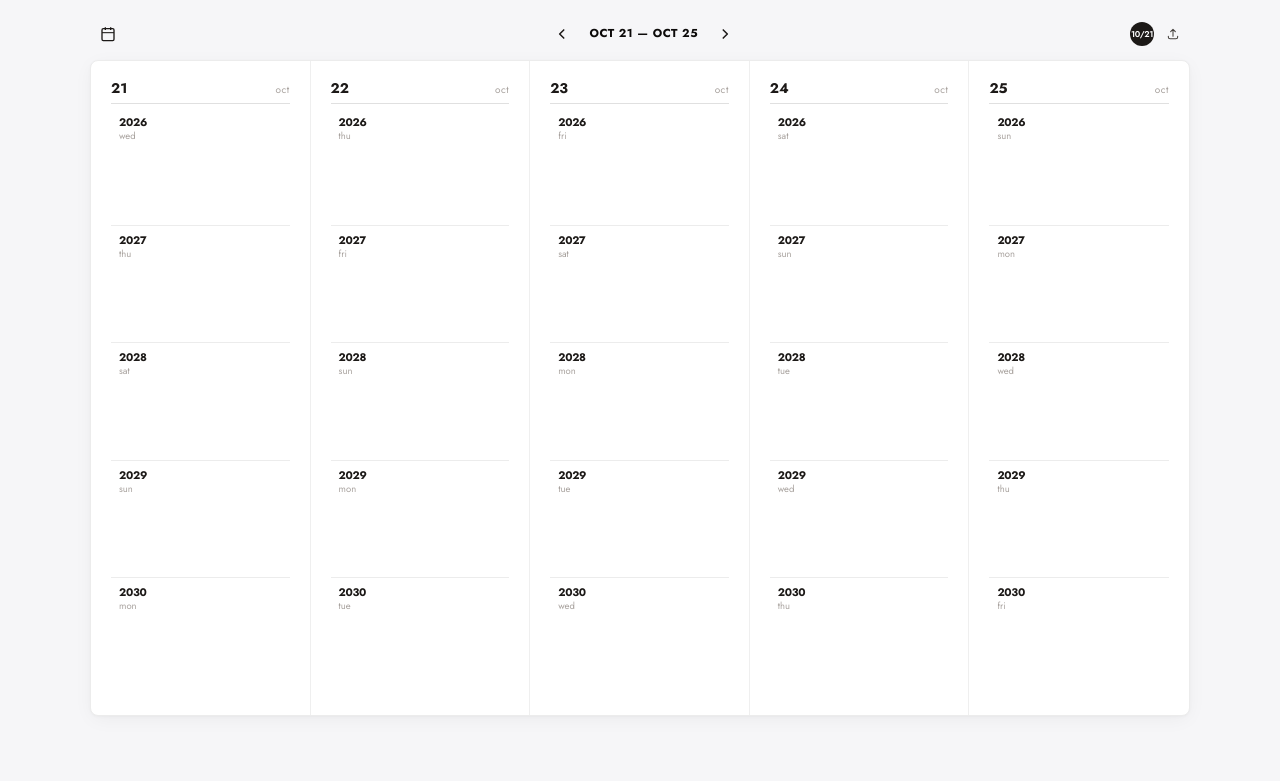
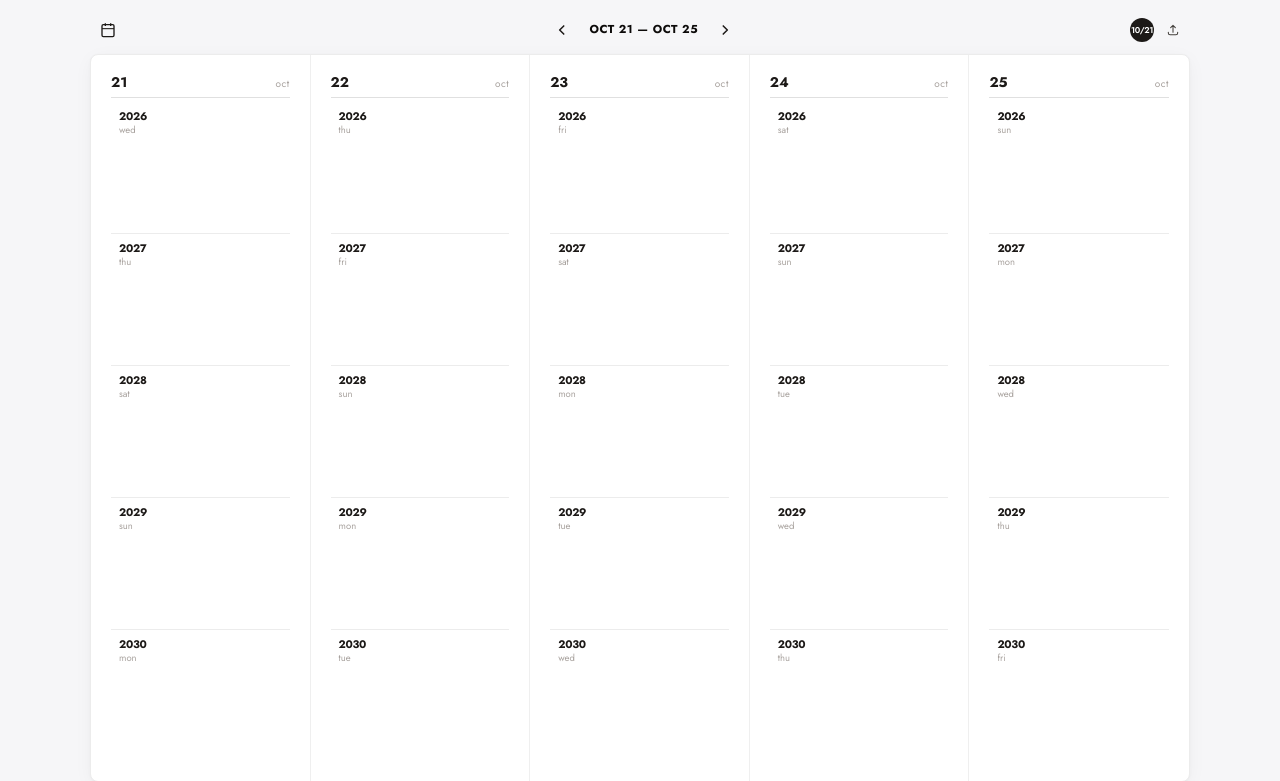
Before and after one commit to 877gee/the_baton_dairy, a plain HTML site: page index.html in a window 1280 px wide. Drawn offline with nearby package versions, Linux system fonts and the light colour scheme.

Commit message:
Update index.html

```diff
--- a/index.html
+++ b/index.html
@@ -36,6 +36,10 @@
       -webkit-user-select: none;
       overflow-x: hidden;
       font-family: 'Noto Sans KR', 'Jost', -apple-system, sans-serif;
+      min-height: 100vh;
+      min-height: 100dvh;
+      padding-top: max(1rem, env(safe-area-inset-top, 0px));
+      padding-bottom: max(0.85rem, env(safe-area-inset-bottom, 0px));
     }
 
     /* Clean Pure White Paper Spread */
@@ -142,10 +146,10 @@
     }
   </style>
 </head>
-<body class="min-h-screen flex flex-col items-center justify-start pt-4 sm:pt-5 pb-5 px-3 sm:px-6 text-inkBlack">
+<body class="flex flex-col items-center justify-start px-3 sm:px-6 text-inkBlack">
 
   <!-- TOP HEADER TOOLBAR: Minimalist & Clean (Enhanced for mobile notch & vertical alignment) -->
-  <header class="w-full max-w-[1100px] flex items-center justify-between mb-3 px-1 text-xs font-futura shrink-0">
+  <header class="w-full max-w-[1100px] flex items-center justify-between mb-2.5 px-1 text-xs font-futura shrink-0">
 
     <!-- Top Left: Minimal Calendar Icon Button & Save status only -->
     <div class="flex items-center gap-2">
@@ -190,9 +194,9 @@
   </header>
 
   <!-- MAIN DIARY: PROPORTIONAL SPREAD WITH SAFE VERTICAL HEIGHT -->
-  <main class="w-full max-w-[1100px] flex-1 flex flex-col items-center min-h-0 select-none">
-    <div class="w-full h-full flex flex-col">
-      <div id="spreadContainer" class="clean-spread w-full flex-1 rounded-lg select-text flex flex-row overflow-hidden min-h-[520px] sm:min-h-[580px] max-h-[82vh]">
+  <main class="w-full max-w-[1100px] flex-1 flex flex-col items-center min-h-0 select-none pb-1">
+    <div class="w-full h-full flex flex-col flex-1">
+      <div id="spreadContainer" class="clean-spread w-full flex-1 rounded-lg select-text flex flex-row overflow-hidden min-h-[560px] sm:min-h-[600px] h-full">
         <!-- Injected dynamically by JS -->
       </div>
     </div>
@@ -631,7 +635,7 @@
         const titleStr = `${page.monthShort.toUpperCase()} REVIEW`;
         if (pageTitleDisplay) pageTitleDisplay.textContent = titleStr;
 
-        spreadContainer.className = 'clean-spread w-full flex-1 rounded-lg select-text flex flex-col overflow-hidden min-h-[520px] sm:min-h-[580px] max-h-[82vh]';
+        spreadContainer.className = 'clean-spread w-full flex-1 rounded-lg select-text flex flex-col overflow-hidden min-h-[560px] sm:min-h-[600px] h-full';
         spreadContainer.innerHTML = renderMonthlyReviewPage(page);
 
         wireReviewZoomTriggers(page);
@@ -645,7 +649,7 @@
 
         if (pageTitleDisplay) pageTitleDisplay.textContent = titleStr;
 
-        spreadContainer.className = 'clean-spread w-full flex-1 rounded-lg select-text flex flex-row overflow-hidden min-h-[520px] sm:min-h-[580px] max-h-[82vh]';
+        spreadContainer.className = 'clean-spread w-full flex-1 rounded-lg select-text flex flex-row overflow-hidden min-h-[560px] sm:min-h-[600px] h-full';
 
         const widthPercent = (100 / columnsPerPage).toFixed(3);
         let colsHtml = '';
```
